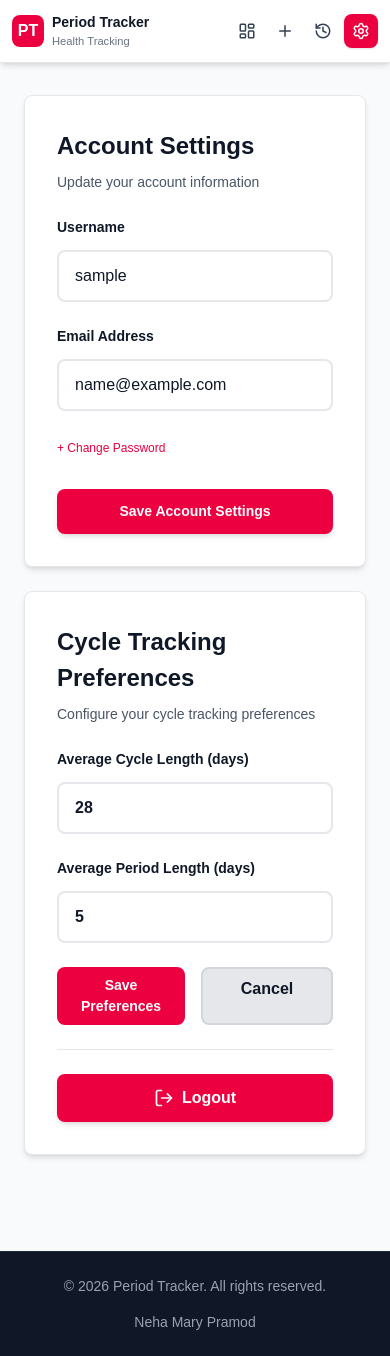
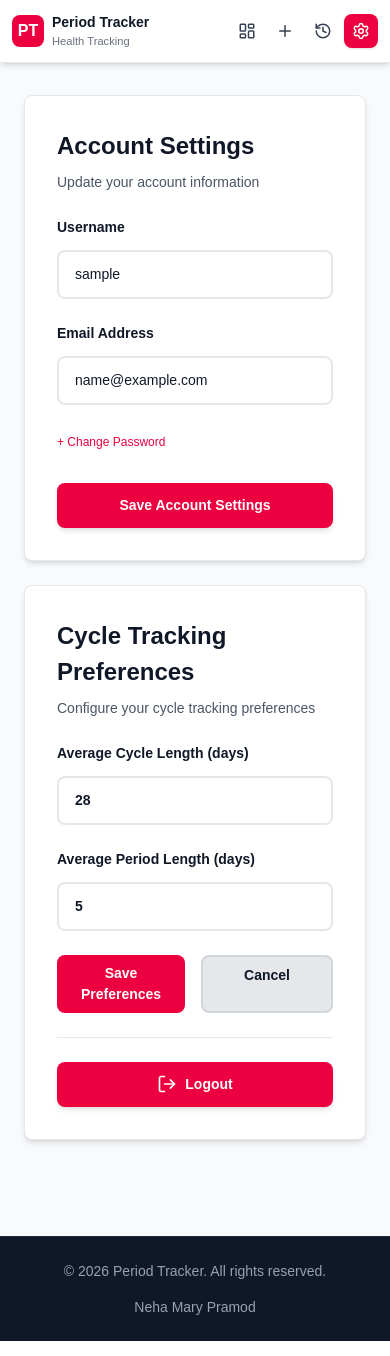
Before and after one commit to NehaMary23/Period-Tracker, a Next.js app in the folder frontend/: page /settings in a window 390 px wide. Built offline with nearby package versions, Linux system fonts and the light colour scheme; no server answers; sample sign-in values are in the browser's storage.

Commit message:
responsive dashboard

```diff
--- a/frontend/src/app/cycle-history/page.tsx
+++ b/frontend/src/app/cycle-history/page.tsx
@@ -114,7 +114,9 @@ export default function CycleHistoryPage() {
                                   ? "bg-rose-100 text-rose-700"
                                   : "bg-red-100 text-red-700"
                             }`}
-                            style={{ fontSize: "clamp(0.75rem, 1.3vw, 0.875rem)" }}
+                            style={{
+                              fontSize: "clamp(0.75rem, 1.3vw, 0.875rem)",
+                            }}
                           >
                             {period.flow_intensity.charAt(0).toUpperCase() +
                               period.flow_intensity.slice(1)}
@@ -132,7 +134,9 @@ export default function CycleHistoryPage() {
                           </span>
                           <p
                             className="mt-1 text-gray-600 line-clamp-2"
-                            style={{ fontSize: "clamp(0.75rem, 1.3vw, 0.875rem)" }}
+                            style={{
+                              fontSize: "clamp(0.75rem, 1.3vw, 0.875rem)",
+                            }}
                           >
                             {period.notes}
                           </p>
--- a/frontend/src/app/settings/page.tsx
+++ b/frontend/src/app/settings/page.tsx
@@ -231,6 +231,7 @@ export default function SettingsPage() {
                     setAccountData({ ...accountData, username: e.target.value })
                   }
                   className="w-full px-4 py-3 border-2 border-gray-200 rounded-lg focus:ring-2 focus:ring-rose-600 focus:border-rose-600 outline-none transition text-gray-900 bg-white"
+                  style={{ fontSize: "clamp(0.875rem, 1.5vw, 1rem)" }}
                 />
               </div>
 
@@ -248,6 +249,7 @@ export default function SettingsPage() {
                     setAccountData({ ...accountData, email: e.target.value })
                   }
                   className="w-full px-4 py-3 border-2 border-gray-200 rounded-lg focus:ring-2 focus:ring-rose-600 focus:border-rose-600 outline-none transition text-gray-900 bg-white"
+                  style={{ fontSize: "clamp(0.875rem, 1.5vw, 1rem)" }}
                 />
               </div>
 
@@ -281,6 +283,7 @@ export default function SettingsPage() {
                     }
                     placeholder="Enter new password (min 8 characters)"
                     className="w-full px-4 py-3 border-2 border-gray-200 rounded-lg focus:ring-2 focus:ring-rose-600 focus:border-rose-600 outline-none transition text-gray-900 font-semibold bg-white"
+                    style={{ fontSize: "clamp(0.875rem, 1.5vw, 1rem)" }}
                   />
                   <p
                     className="mt-1 text-gray-500"
@@ -308,6 +311,7 @@ export default function SettingsPage() {
                       setAccountData({ ...accountData, password: "" });
                     }}
                     className="flex-1 bg-gray-200 hover:bg-gray-300 text-gray-900 font-semibold py-2 px-4 rounded-lg transition duration-200"
+                    style={{ fontSize: "clamp(0.75rem, 1.3vw, 0.875rem)" }}
                   >
                     Cancel
                   </button>
@@ -347,6 +351,7 @@ export default function SettingsPage() {
                     max="40"
                     defaultValue={settings.cycle_length || 28}
                     className="w-full px-4 py-3 border-2 border-gray-200 rounded-lg focus:ring-2 focus:ring-rose-600 focus:border-rose-600 outline-none transition text-gray-900 font-semibold bg-white"
+                    style={{ fontSize: "clamp(0.875rem, 1.5vw, 1rem)" }}
                   />
                 </div>
 
@@ -364,6 +369,7 @@ export default function SettingsPage() {
                     max="10"
                     defaultValue={settings.period_length || 5}
                     className="w-full px-4 py-3 border-2 border-gray-200 rounded-lg focus:ring-2 focus:ring-rose-600 focus:border-rose-600 outline-none transition text-gray-900 font-semibold bg-white"
+                    style={{ fontSize: "clamp(0.875rem, 1.5vw, 1rem)" }}
                   />
                 </div>
               </div>
@@ -380,6 +386,7 @@ export default function SettingsPage() {
                 <Link
                   href="/dashboard"
                   className="flex-1 bg-gray-200 hover:bg-gray-300 text-gray-900 font-semibold py-2 px-4 rounded-lg transition duration-200 text-center border-2 border-gray-300"
+                  style={{ fontSize: "clamp(0.875rem, 1.5vw, 1rem)" }}
                 >
                   Cancel
                 </Link>
@@ -390,6 +397,7 @@ export default function SettingsPage() {
                   type="button"
                   onClick={handleLogout}
                   className="w-full bg-rose-600 hover:bg-rose-700 text-white font-bold py-3 px-6 rounded-lg transition duration-200 shadow-md hover:shadow-lg flex items-center justify-center gap-2"
+                  style={{ fontSize: "clamp(0.875rem, 1.5vw, 1rem)" }}
                 >
                   <LogOut size={20} />
                   Logout
```
